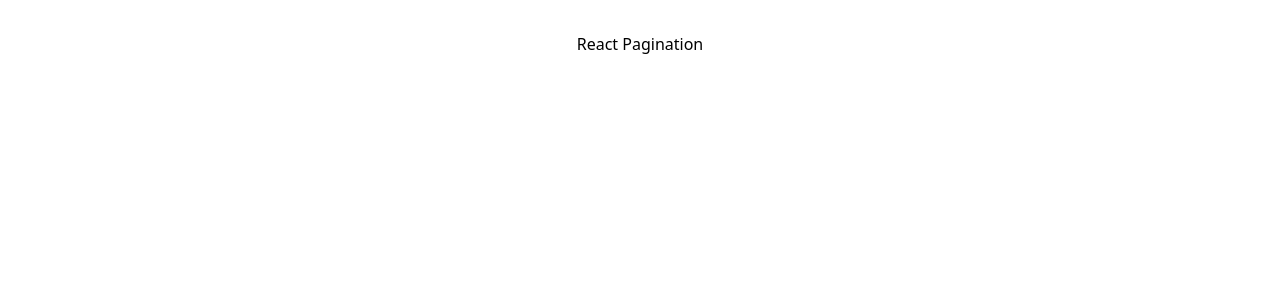
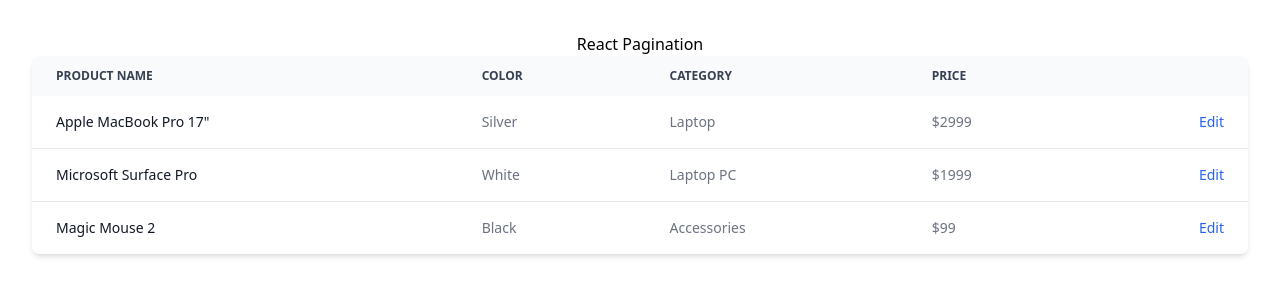
Before and after one commit to PrinceNarteh/react-pagination, a React (Vite) app: page / in a window 1280 px wide. Shown: the top 300 px of the page. Built offline with nearby package versions, Linux system fonts and the light colour scheme.

Commit message:
feat: added table

```diff
--- a/src/App.tsx
+++ b/src/App.tsx
@@ -1,9 +1,11 @@
 import "./App.css";
+import Table from "./components/Table";
 
 function App() {
   return (
     <>
       <h1>React Pagination</h1>
+      <Table />
     </>
   );
 }
--- /dev/null
+++ b/src/components/Table.tsx
@@ -0,0 +1,88 @@
+const Table = () => {
+  return (
+    <div className="relative overflow-x-auto shadow-md sm:rounded-lg">
+      <table className="w-full text-sm text-left text-gray-500 dark:text-gray-400">
+        <thead className="text-xs text-gray-700 uppercase bg-gray-50 dark:bg-gray-700 dark:text-gray-400">
+          <tr>
+            <th scope="col" className="px-6 py-3">
+              Product name
+            </th>
+            <th scope="col" className="px-6 py-3">
+              Color
+            </th>
+            <th scope="col" className="px-6 py-3">
+              Category
+            </th>
+            <th scope="col" className="px-6 py-3">
+              Price
+            </th>
+            <th scope="col" className="px-6 py-3">
+              <span className="sr-only">Edit</span>
+            </th>
+          </tr>
+        </thead>
+        <tbody>
+          <tr className="bg-white border-b dark:bg-gray-800 dark:border-gray-700 hover:bg-gray-50 dark:hover:bg-gray-600">
+            <th
+              scope="row"
+              className="px-6 py-4 font-medium text-gray-900 whitespace-nowrap dark:text-white"
+            >
+              Apple MacBook Pro 17"
+            </th>
+            <td className="px-6 py-4">Silver</td>
+            <td className="px-6 py-4">Laptop</td>
+            <td className="px-6 py-4">$2999</td>
+            <td className="px-6 py-4 text-right">
+              <a
+                href="#"
+                className="font-medium text-blue-600 dark:text-blue-500 hover:underline"
+              >
+                Edit
+              </a>
+            </td>
+          </tr>
+          <tr className="bg-white border-b dark:bg-gray-800 dark:border-gray-700 hover:bg-gray-50 dark:hover:bg-gray-600">
+            <th
+              scope="row"
+              className="px-6 py-4 font-medium text-gray-900 whitespace-nowrap dark:text-white"
+            >
+              Microsoft Surface Pro
+            </th>
+            <td className="px-6 py-4">White</td>
+            <td className="px-6 py-4">Laptop PC</td>
+            <td className="px-6 py-4">$1999</td>
+            <td className="px-6 py-4 text-right">
+              <a
+                href="#"
+                className="font-medium text-blue-600 dark:text-blue-500 hover:underline"
+              >
+                Edit
+              </a>
+            </td>
+          </tr>
+          <tr className="bg-white dark:bg-gray-800 hover:bg-gray-50 dark:hover:bg-gray-600">
+            <th
+              scope="row"
+              className="px-6 py-4 font-medium text-gray-900 whitespace-nowrap dark:text-white"
+            >
+              Magic Mouse 2
+            </th>
+            <td className="px-6 py-4">Black</td>
+            <td className="px-6 py-4">Accessories</td>
+            <td className="px-6 py-4">$99</td>
+            <td className="px-6 py-4 text-right">
+              <a
+                href="#"
+                className="font-medium text-blue-600 dark:text-blue-500 hover:underline"
+              >
+                Edit
+              </a>
+            </td>
+          </tr>
+        </tbody>
+      </table>
+    </div>
+  );
+};
+
+export default Table;
```
